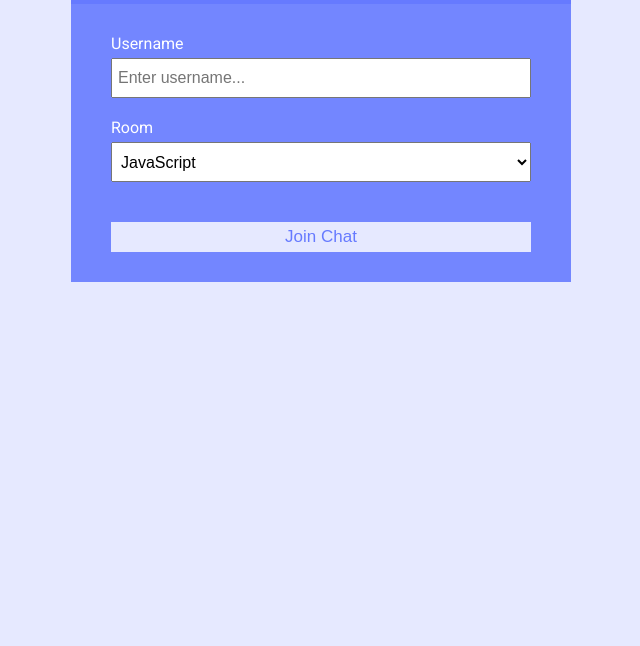
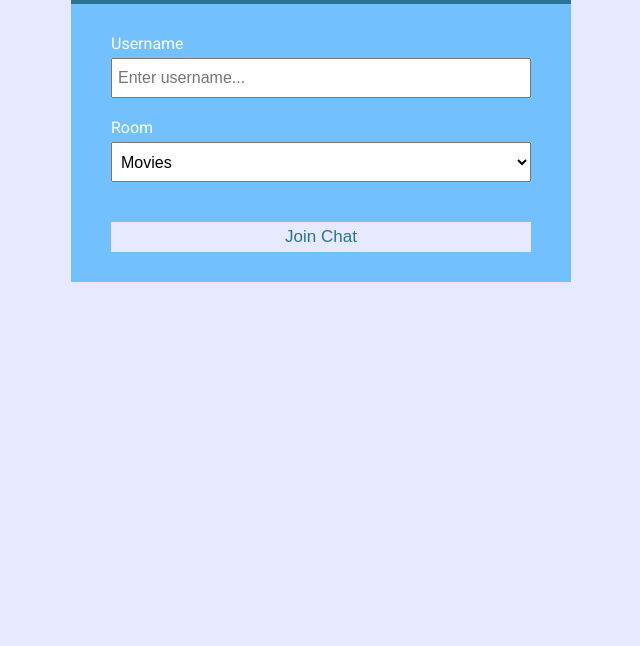
Before and after one commit to DeviousCuttlefish/Chatter_Node_App, a website: page public/index.html in a window 1280 px wide. Shown: the part 154-800 px from the top of the page, without its empty margins (319-959 px from the left). Drawn offline with Linux system fonts and the light colour scheme.

Commit message:
cleanup and aestetics adjustment

```diff
--- a/package.json
+++ b/package.json
@@ -1,5 +1,5 @@
 {
-  "name": "chatcord",
+  "name": "chatter",
   "version": "1.0.0",
   "description": "Realtime chat app with rooms",
   "main": "server.js",
@@ -7,7 +7,6 @@
     "start": "node server",
     "dev": "nodemon server"
   },
-  "author": "Brad Traversy",
   "license": "MIT",
   "dependencies": {
     "express": "^4.17.1",
--- a/public/css/style.css
+++ b/public/css/style.css
@@ -1,8 +1,8 @@
 @import url('https://fonts.googleapis.com/css?family=Roboto&display=swap');
 
 :root {
-	--dark-color-a: #667aff;
-	--dark-color-b: #7386ff;
+	--dark-color-a: #287492;
+	--dark-color-b: #73c0ff;
 	--light-color: #e6e9ff;
 	--success-color: #5cb85c;
 	--error-color: #d9534f;
@@ -38,7 +38,6 @@ a {
 	font-size: 17px;
 }
 
-/* Chat Page */
 
 .chat-container {
 	max-width: 1100px;
--- a/public/index.html
+++ b/public/index.html
@@ -11,12 +11,12 @@
 			crossorigin="anonymous"
 		/>
 		<link rel="stylesheet" href="css/style.css" />
-		<title>ChatCord App</title>
+		<title>Chatter App</title>
 	</head>
 	<body>
 		<div class="join-container">
 			<header class="join-header">
-				<h1><i class="fas fa-smile"></i> ChatCord</h1>
+				<h1><i class="fas fa-smile"></i> Chatter</h1>
 			</header>
 			<main class="join-main">
 				<form action="chat.html">
@@ -33,12 +33,12 @@
 					<div class="form-control">
 						<label for="room">Room</label>
 						<select name="room" id="room">
-							<option value="JavaScript">JavaScript</option>
-							<option value="Python">Python</option>
-							<option value="PHP">PHP</option>
-							<option value="C#">C#</option>
-							<option value="Ruby">Ruby</option>
-							<option value="Java">Java</option>
+							<option value="Movies">Movies</option>
+							<option value="Music">Music</option>
+							<option value="Games">Games</option>
+							<option value="TV Shows">TV Shows</option>
+							<option value="Books">Ruby</option>
+							<option value="Hobbies">Hobbies</option>
 						</select>
 					</div>
 					<button type="submit" class="btn">Join Chat</button>
--- a/utils/users.js
+++ b/utils/users.js
@@ -1,6 +1,5 @@
 const users = [];
 
-// Join user to chat
 function userJoin(id, username, room) {
   const user = { id, username, room };
 
@@ -9,12 +8,10 @@ function userJoin(id, username, room) {
   return user;
 }
 
-// Get current user
 function getCurrentUser(id) {
   return users.find(user => user.id === id);
 }
 
-// User leaves chat
 function userLeave(id) {
   const index = users.findIndex(user => user.id === id);
 
@@ -23,7 +20,6 @@ function userLeave(id) {
   }
 }
 
-// Get room users
 function getRoomUsers(room) {
   return users.filter(user => user.room === room);
 }
```
Also changed, not shown: _html_css/chat.html (+6 -6 lines), _html_css/index.html (+7 -7 lines), public/chat.html (+2 -2 lines), public/js/main.js (+1 -12 lines), server.js (+0 -8 lines), README.md.
